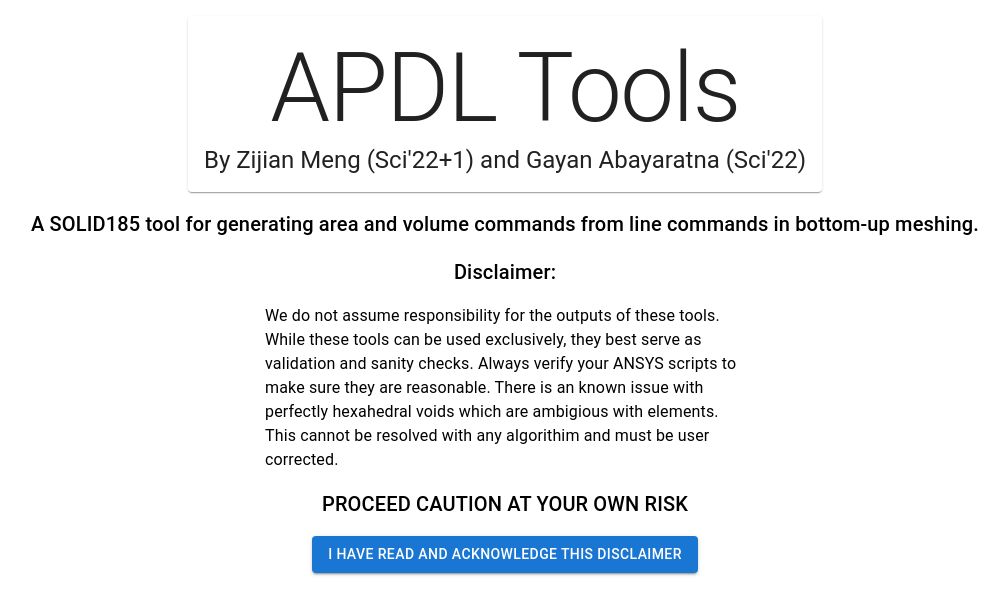
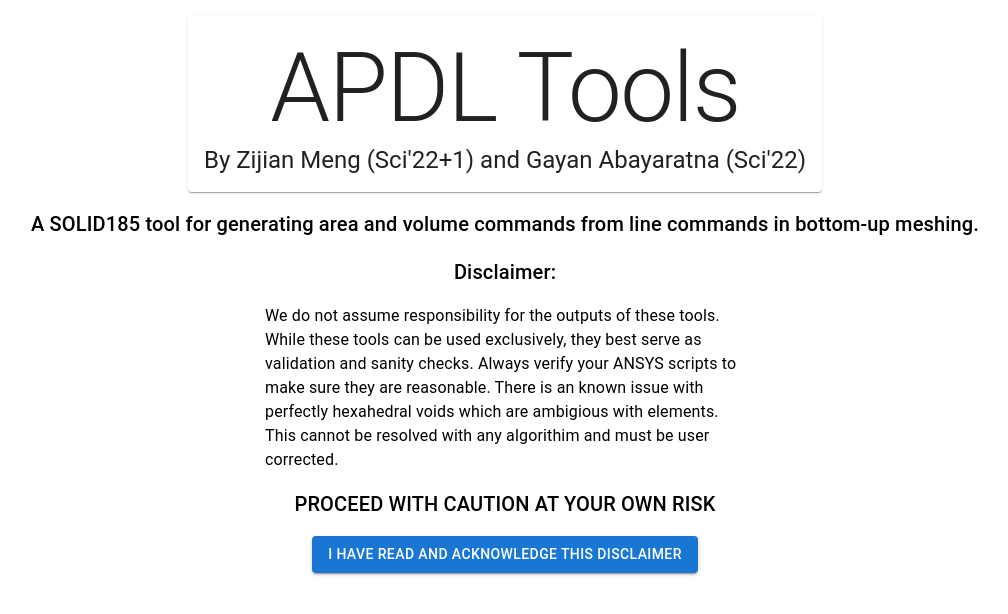
Before and after one commit to RichardZJM/apdl_tools, a React (Create React App) app: page / in a window 1280 px wide. Shown: the top 614 px of the page, without its empty margins (135-1143 px from the left). Built offline with nearby package versions, Linux system fonts and the light colour scheme.

Commit message:
Typo fix

```diff
--- a/src/App.tsx
+++ b/src/App.tsx
@@ -43,7 +43,7 @@
               cannot be resolved with any algorithim and must be user corrected.
             </Typography>
             <Typography variant="h6">
-              PROCEED CAUTION AT YOUR OWN RISK
+              PROCEED WITH CAUTION AT YOUR OWN RISK
             </Typography>
             <Button
               variant="contained"
```
